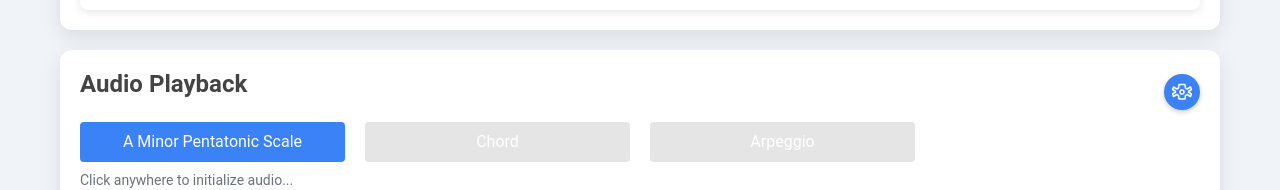
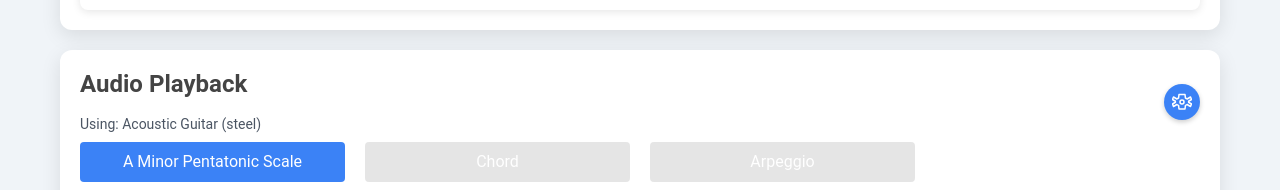
Before and after one commit to humandotlearning/guitar_visualiser, a React (Create React App) app: page / in a window 1280 px wide. Shown: the part 1824-2014 px from the top of the page. Built offline with nearby package versions, Linux system fonts and the light colour scheme.

Commit message:
+ better sound selected feedback

```diff
--- a/src/components/AudioPlayback.jsx
+++ b/src/components/AudioPlayback.jsx
@@ -197,7 +197,10 @@
       {isSettingsOpen && <div className="overlay" onClick={closeSettings}></div>}
 
       <div className="flex justify-between items-center mb-2">
-        <h2 className="text-xl font-semibold">Audio Playback</h2>
+        <div>
+          <h2 className="text-xl font-semibold">Audio Playback</h2>
+          <p className="text-sm text-gray-600">Using: {instruments[localInstrument]}</p>
+        </div>
 
         {/* Settings button */}
         <button
```
